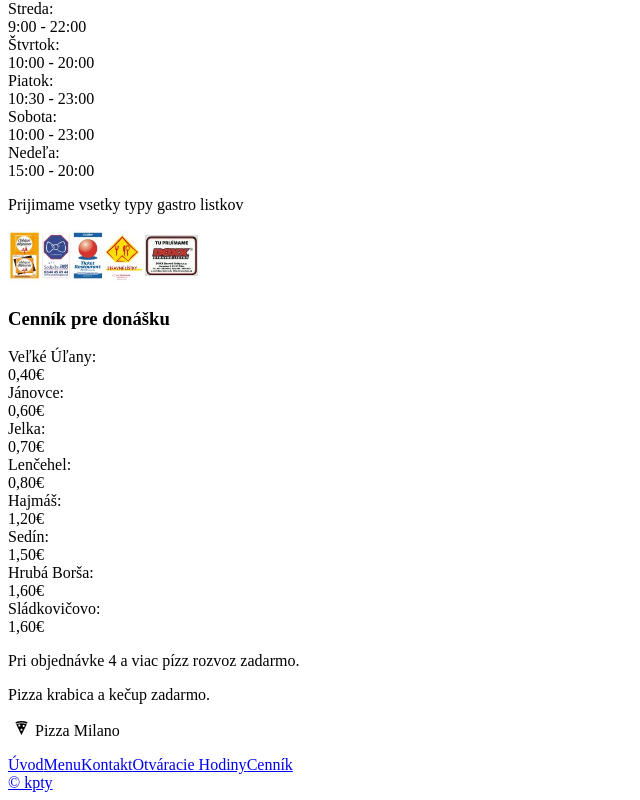
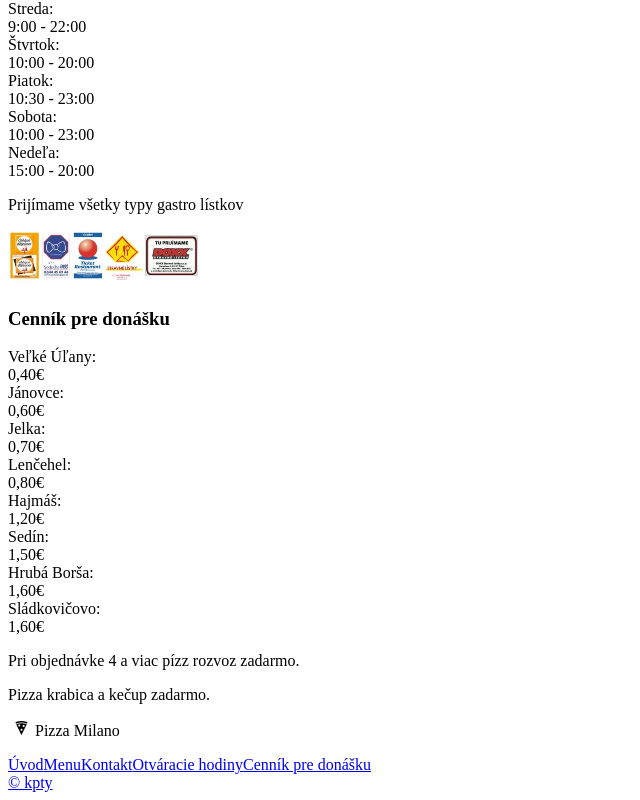
Before and after one commit to patrikkaprinay/pizza, a Next.js app: page / in a window 1280 px wide. Shown: the part 1953-2753 px from the top of the page, without its empty margins (0-640 px from the left). Built offline with nearby package versions, Linux system fonts and the light colour scheme; a web font is replaced by a local one.

Commit message:
diacritics

```diff
--- a/components/Footer.jsx
+++ b/components/Footer.jsx
@@ -32,13 +32,13 @@ const Footer = () => {
                 className="hover:text-gray-500 transition duration-200"
                 href="#hodiny"
               >
-                Otváracie Hodiny
+                Otváracie hodiny
               </a>
               <a
                 className="hover:text-gray-500 transition duration-200"
                 href="#cennik"
               >
-                Cenník
+                      Cenník pre donášku
               </a>
             </div>
           </div>
--- a/components/Info.jsx
+++ b/components/Info.jsx
@@ -118,7 +118,7 @@ const Info = () => {
             ))}
           </div>
           <div className="mt-3 flex justify-center flex-col">
-            <p>Prijimame vsetky typy gastro listkov</p>
+            <p>Prijímame všetky typy gastro lístkov</p>
             <Image src="/gastrolistky.jpg" height={55} width={195} />
           </div>
         </div>
--- a/css/styles.css
+++ b/css/styles.css
@@ -13,3 +13,8 @@ main {
   background-size: cover;
   background-position: left;
 }
+
+#kontakt,
+#cennik{
+  scroll-margin-top: 30px;
+}
```
